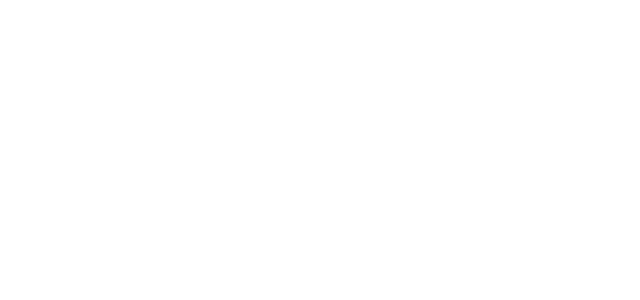
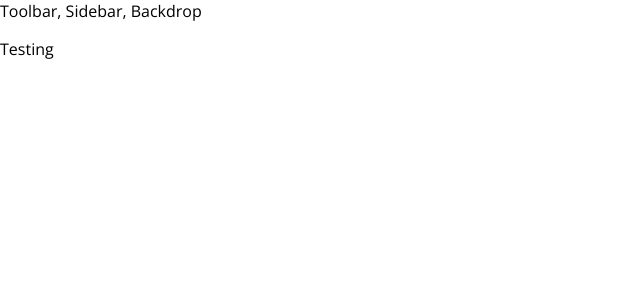
Before and after one commit to SanazME/ReactMiniProjects, a React (Create React App) app in the folder burger_builder/: page / in a window 1280 px wide. Shown: the top 300 px of the page, without its empty margins (0-640 px from the left). Built offline with nearby package versions, Linux system fonts and the light colour scheme.

Commit message:
create Layout component which includes navigation components such as toolbar, sidedrawer and backdrop and the main wrapper for building burger - Add containers and components folders for stateful and stateless components

```diff
--- a/burger_builder/src/App.js
+++ b/burger_builder/src/App.js
@@ -1,8 +1,13 @@
 import React from 'react';
+import Layout from './components/Layout/Layout';
 
 function App() {
   return (
     <div>
+      <Layout>
+        <p>Testing</p>
+
+      </Layout>
 
     </div>
   );
--- /dev/null
+++ b/burger_builder/src/components/Layout/Layout.js
@@ -0,0 +1,13 @@
+import React, { Fragment } from 'react';
+
+const layout = (props) => (
+    <Fragment>
+        <div> Toolbar, Sidebar, Backdrop</div>
+
+        <main>
+            {props.children}
+        </main>
+    </Fragment>
+);
+
+export default layout;
```
